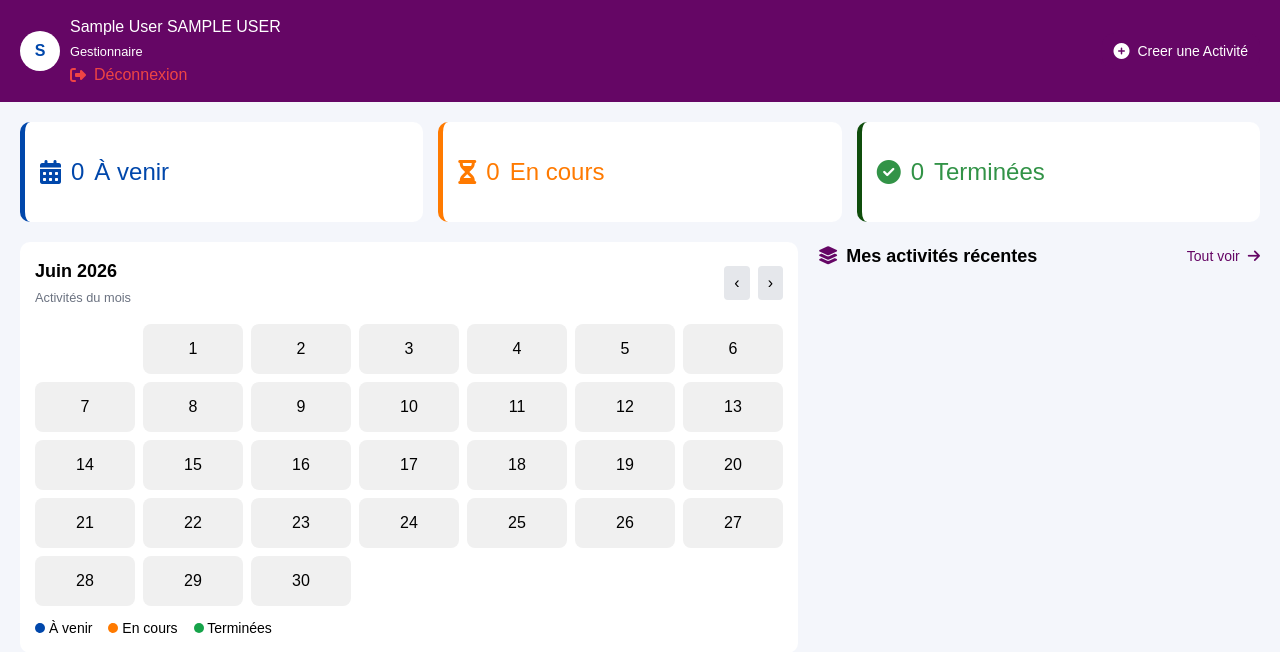
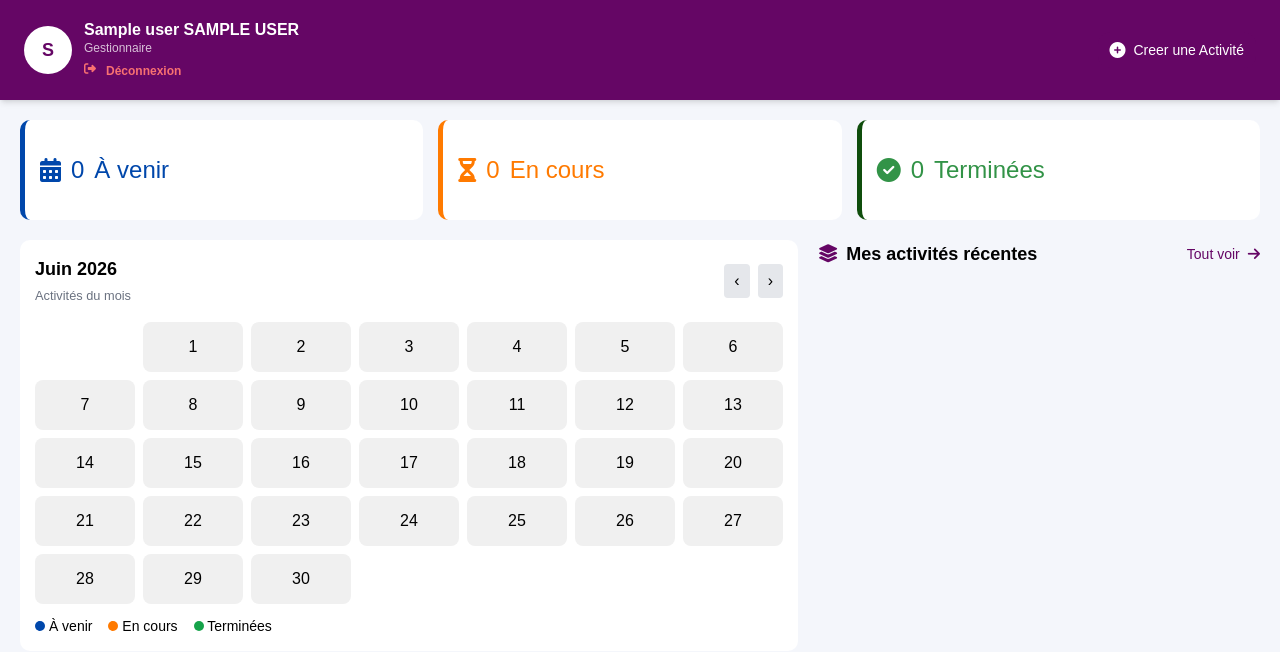
Before and after one commit to MsaSid06/GEstion_Activites_Esp, a PHP site: page /Gestionnaire/DashboardGestionnaire.php in a window 1280 px wide. Shown: the top 652 px of the page. Run offline with PHP 8.4, Linux system fonts and the light colour scheme; the visitor is signed in with stand-in values (Sample User, id 1); data comes from the database, SQL or seed files in the repository; some libraries are stand-ins or nearby versions.

Commit message:
Style encore

```diff
--- a/Admin/admin/assets/css/admin.css
+++ b/Admin/admin/assets/css/admin.css
@@ -70,7 +70,7 @@ body.admin-body {
 .adm-main { max-width: 1280px; margin: 0 auto; padding: 32px 40px; }
 
 .adm-pagehead { margin-bottom: 26px; }
-.adm-pagehead h1 { font-size: 38px; font-weight: 800; margin: 0 0 6px; letter-spacing: -.5px; }
+.adm-pagehead h1 { font-size: 38px; font-weight: 800; margin: 0 0 6px; letter-spacing: -.5px; color: #000000; }
 .adm-pagehead p { margin: 0; color: var(--muted); font-size: 16px; }
 
 /* ---------- Cartes de statistiques ---------- */
--- a/Gestionnaire/DashboardGestionnaire.php
+++ b/Gestionnaire/DashboardGestionnaire.php
@@ -139,21 +139,18 @@ foreach ($activites as $a) {
 
 <body>
 
-    <header class="topbar bg-esp-purple">
-        <div class="user">
-            <div class="avatar">
-                <?= strtoupper($_SESSION["prenom"][0])?>
+    <header class="bg-[#650665] px-6 py-5 flex justify-between items-center sticky top-0 z-40 shadow-md">
+        <div class="flex items-center gap-3">
+            <div class="w-12 h-12 rounded-full bg-white text-[#650665] flex items-center justify-center font-black text-lg">
+                <?= strtoupper(substr($_SESSION["prenom"], 0, 1)) ?>
             </div>
             <div>
-                <h3> <?php echo $_SESSION["prenom"] . " ". strtoupper($_SESSION["nom"])?>
-                </h3>
-                <small>Gestionnaire</small>
+                <h3 class="text-white font-bold text-base leading-tight"><?= ucfirst(strtolower($_SESSION["prenom"])) . ' ' . strtoupper($_SESSION["nom"]) ?></h3>
+                <small class="text-white/75 text-xs block">Gestionnaire</small>
                 <a href="./controllers/logout.php"
-                    class="flex items-center gap-2 text-red-500 hover:text-red-600 transition">
-
-                    <i class="fa-solid fa-right-from-bracket"></i>
+                    class="inline-flex items-center gap-1.5 text-red-400 hover:text-red-300 transition text-xs font-semibold mt-0.5">
+                    <i class="fa-solid fa-right-from-bracket w-4 h-4"></i>
                     <span>Déconnexion</span>
-
                 </a>
             </div>
         </div>
```
